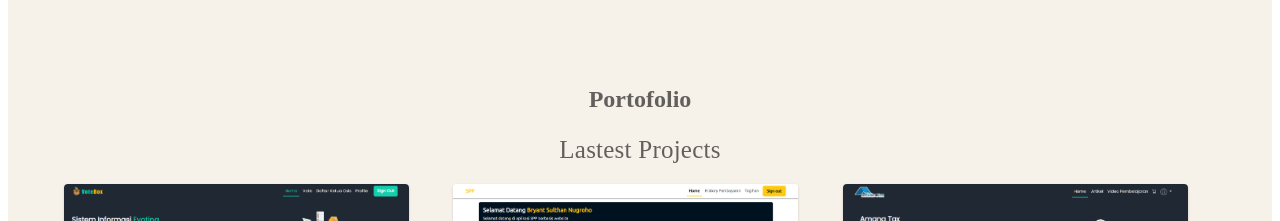
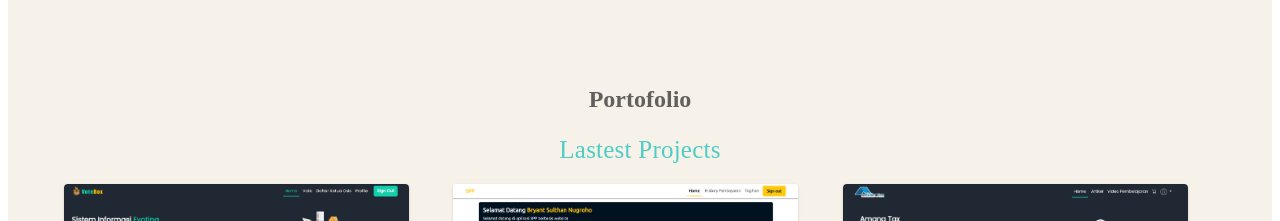
Before and after one commit to bryant-sulthan05/portofolio, a React (Create React App) app: page / in a window 1280 px wide. Shown: the part 1560-1781 px from the top of the page. Built offline with nearby package versions, Linux system fonts and the light colour scheme; the HTML template or start-up script is replaced by a standard one.

Commit message:
update UI

```diff
--- a/src/views/components/Projects.jsx
+++ b/src/views/components/Projects.jsx
@@ -49,7 +49,7 @@ const Projects = () => {
                 data-aos="fade-up" data-aos-duration="1000"
             >
                 <Typography variant='body1' gutterBottom sx={{
-                    color: 'text.secondary',
+                    color: '#4ecdc4',
                     fontFamily: 'Poppins',
                     fontSize: '25px',
                     mb: { xs: '.5rem', md: '1rem' }
```
